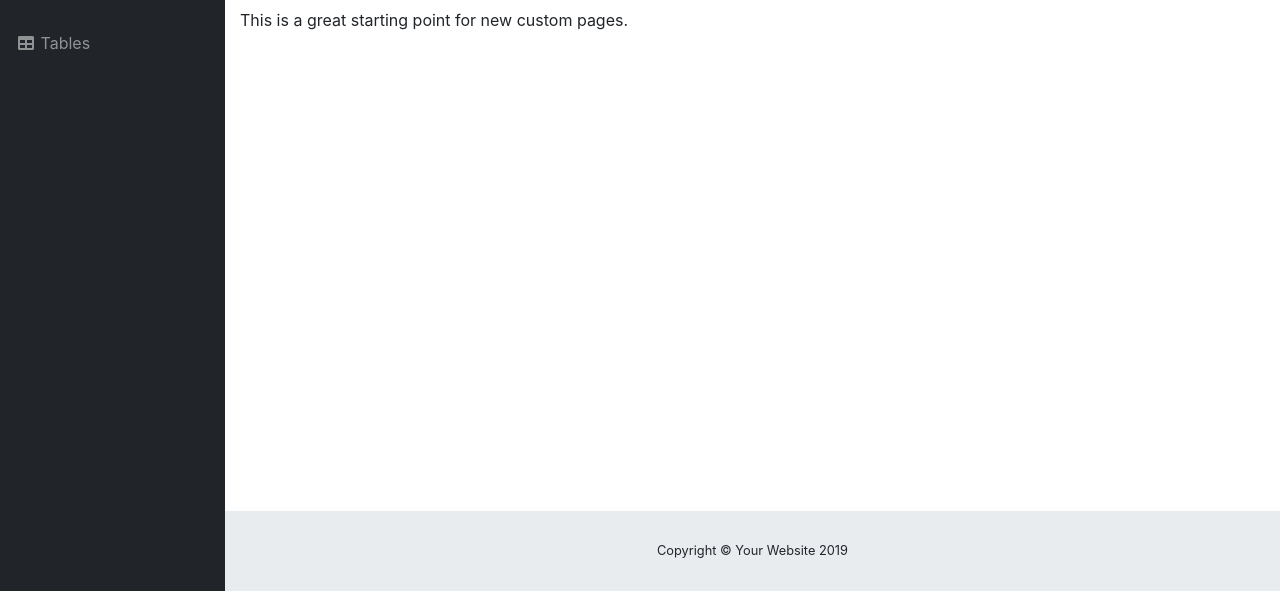
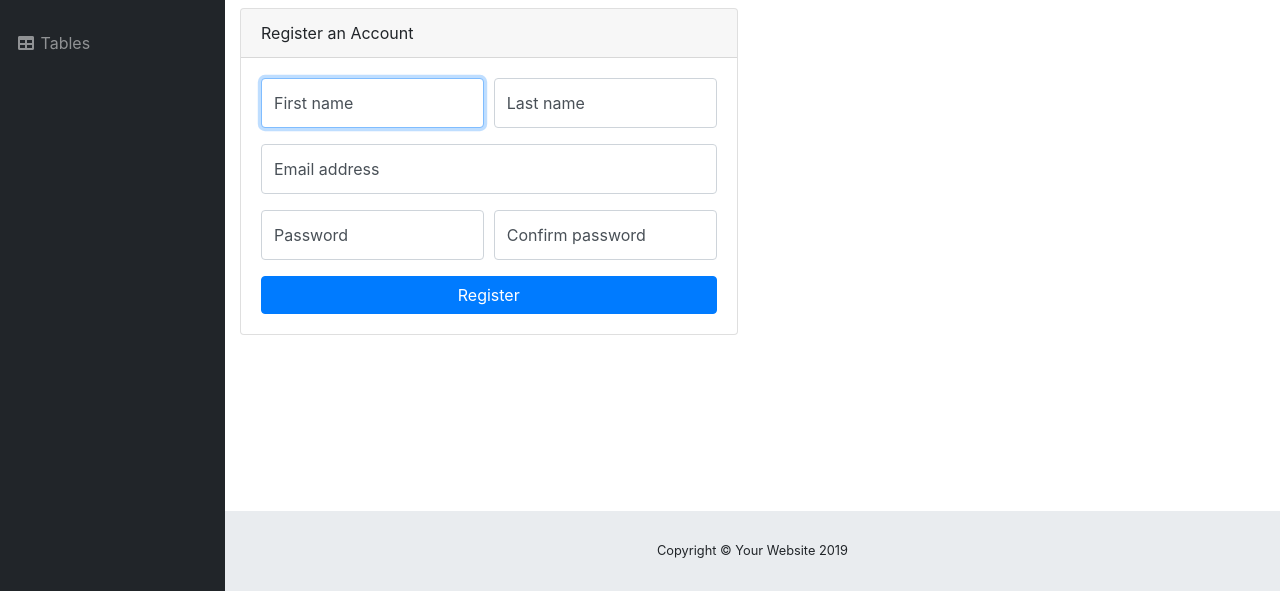
Before and after one commit to ashishstirling/sbadmin, a website with bundled scripts: page form.html in a window 1280 px wide. Shown: the part 209-800 px from the top of the page. Built offline with nearby package versions, Linux system fonts and the light colour scheme.

Commit message:
SBAdmin Form added

```diff
--- a/form.html
+++ b/form.html
@@ -141,7 +141,56 @@
             <!-- Page Content -->
             <h1>Form Page</h1>
             <hr>
-            <p>This is a great starting point for new custom pages.</p>
+            <div class="row">
+                <div class="col-xl-6">
+                    <div class="card card-register">
+                        <div class="card-header">Register an Account</div>
+                        <div class="card-body">
+                            <form>
+                                <div class="form-group">
+                                    <div class="form-row">
+                                        <div class="col-md-6">
+                                            <div class="form-label-group">
+                                                <input type="text" id="firstName" class="form-control" placeholder="First name" required="required" autofocus="autofocus">
+                                                <label for="firstName">First name</label>
+                                            </div>
+                                        </div>
+                                        <div class="col-md-6">
+                                            <div class="form-label-group">
+                                                <input type="text" id="lastName" class="form-control" placeholder="Last name" required="required">
+                                                <label for="lastName">Last name</label>
+                                            </div>
+                                        </div>
+                                    </div>
+                                </div>
+                                <div class="form-group">
+                                    <div class="form-label-group">
+                                        <input type="email" id="inputEmail" class="form-control" placeholder="Email address" required="required">
+                                        <label for="inputEmail">Email address</label>
+                                    </div>
+                                </div>
+                                <div class="form-group">
+                                    <div class="form-row">
+                                        <div class="col-md-6">
+                                            <div class="form-label-group">
+                                                <input type="password" id="inputPassword" class="form-control" placeholder="Password" required="required">
+                                                <label for="inputPassword">Password</label>
+                                            </div>
+                                        </div>
+                                        <div class="col-md-6">
+                                            <div class="form-label-group">
+                                                <input type="password" id="confirmPassword" class="form-control" placeholder="Confirm password" required="required">
+                                                <label for="confirmPassword">Confirm password</label>
+                                            </div>
+                                        </div>
+                                    </div>
+                                </div>
+                                <button class="btn btn-primary btn-block" type="submit">Register</button>
+                            </form>
+                        </div>
+                    </div>
+                </div>
+            </div>
 
         </div>
         <!-- /.container-fluid -->
```
